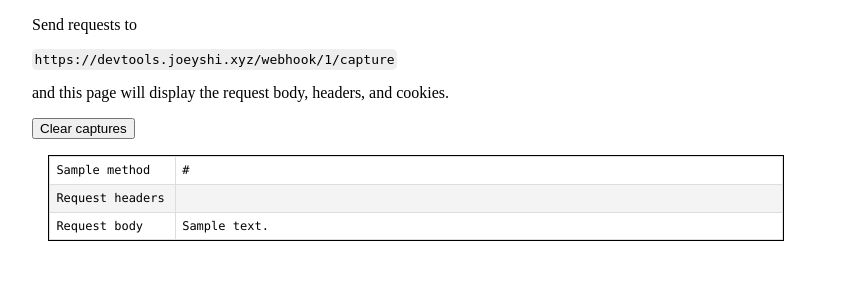
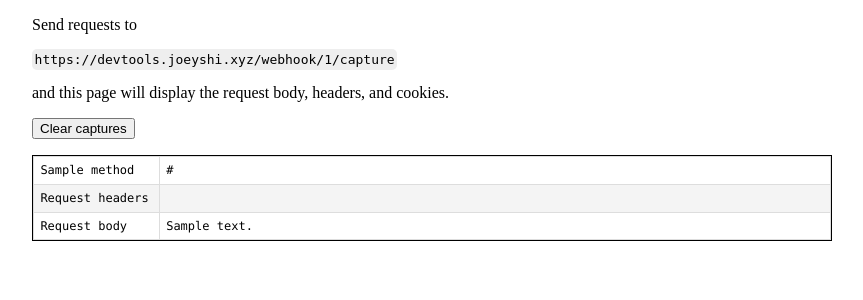
Before and after one commit to joeyshi12/devtools, a Flask app: template app/templates/webhook.html in a window 1280 px wide. Shown: the part 89-389 px from the top of the page, without its empty margins (208-1071 px from the left). Run offline with Flask 3, Linux system fonts and the light colour scheme; the template is opened without the code that fills it: most values are stand-ins (such as "Sample title", 1, 10 or a date in 2020).

Commit message:
minor webhook css update

```diff
--- a/app/static/css/webhook.css
+++ b/app/static/css/webhook.css
@@ -2,11 +2,10 @@
     list-style: none;
     padding: 0;
     margin: 0;
-    max-width: 48rem;
 }
 
 .request-info {
-    margin: 1rem;
+    margin: 1rem 0;
     border-style: solid;
     border-color: #000000;
     border-width: 1px;
```
